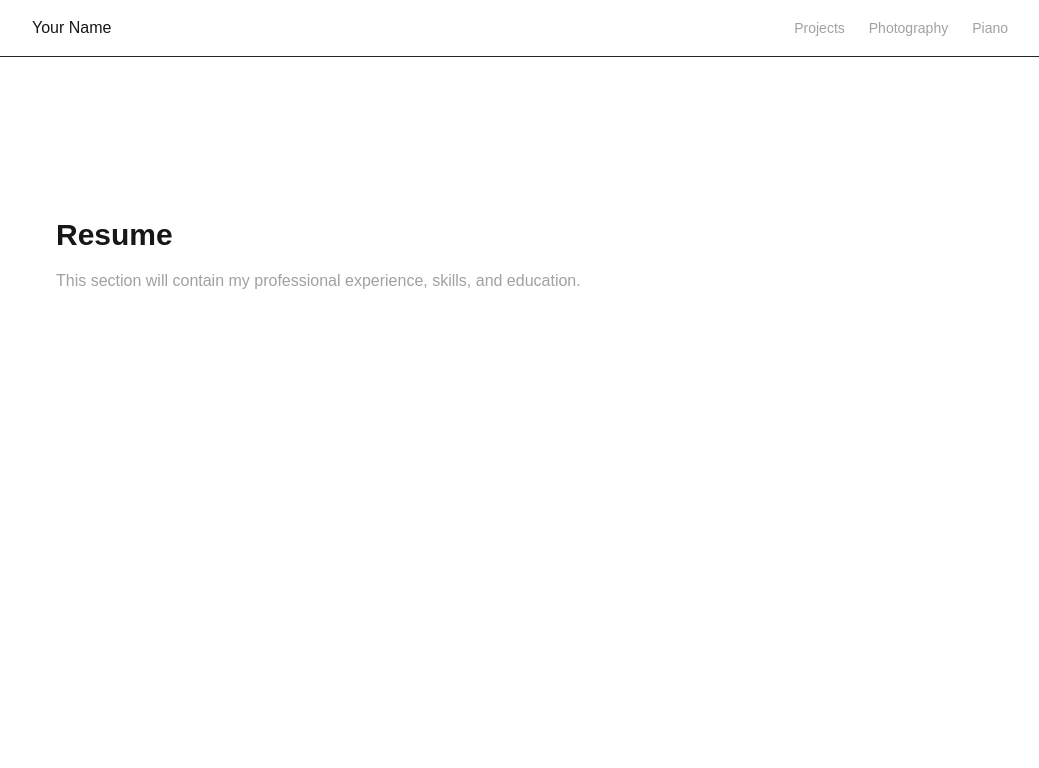
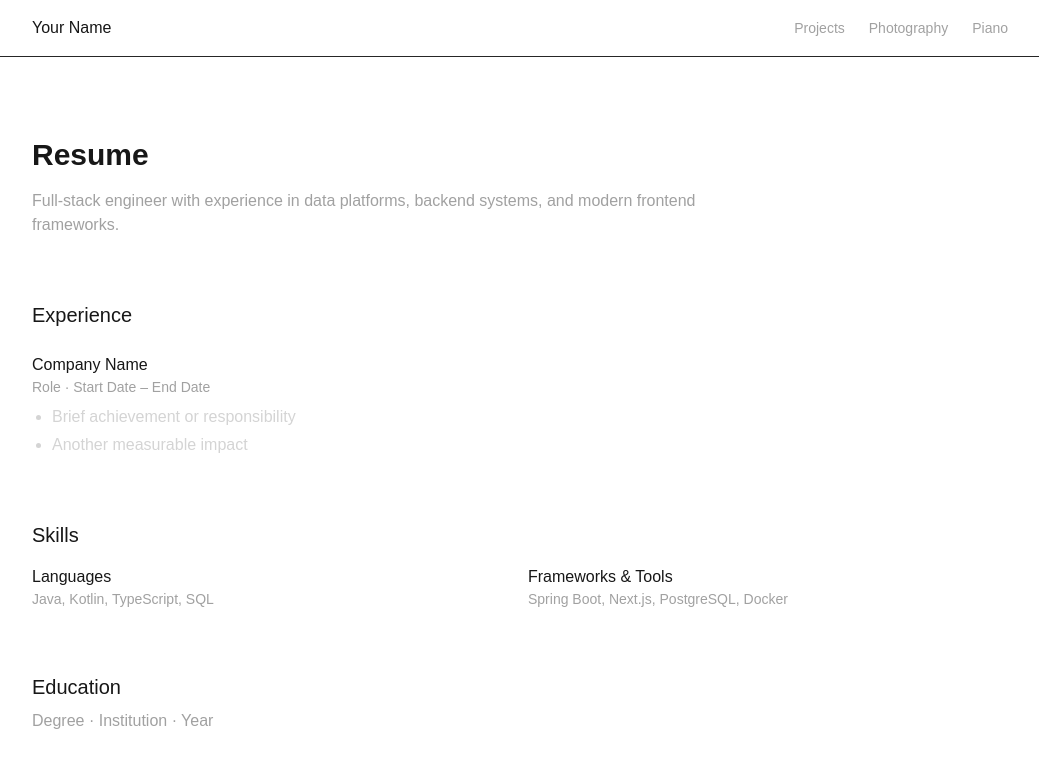
Before and after one commit to NitrogenSulfide/fierylime-portfolio, a Next.js app in the folder frontend/: page /resume in a window 1280 px wide. Shown: the top 768 px of the page, without its empty margins (120-1159 px from the left). Built offline with nearby package versions, Linux system fonts and the light colour scheme.

Commit message:
feat: implement resume page with sections for experience, skills, and education

```diff
--- a/frontend/app/resume/page.tsx
+++ b/frontend/app/resume/page.tsx
@@ -3,12 +3,57 @@ import PageLayout from "@/components/PageLayout";
 export default function ResumePage() {
     return (
         <PageLayout>
-            <main className="mx-auto max-w-5xl px-6 py-20">
+            <section className="mb-16">
                 <h1 className="text-3xl font-semibold">Resume</h1>
-                <p className="mt-4 text-neutral-400">
-                    This section will contain my professional experience, skills, and education.
+                <p className="mt-4 max-w-2xl text-neutral-400">
+                    Full-stack engineer with experience in data platforms,
+                    backend systems, and modern frontend frameworks.
                 </p>
-            </main>
+            </section>
+
+            <section className="mb-16">
+                <h2 className="text-xl font-medium">Experience</h2>
+
+                <div className="mt-6 space-y-8">
+                    <div>
+                        <h3 className="font-medium">Company Name</h3>
+                        <p className="text-sm text-neutral-400">
+                            Role · Start Date – End Date
+                        </p>
+                        <ul className="mt-2 list-disc space-y-1 pl-5 text-neutral-300">
+                            <li>Brief achievement or responsibility</li>
+                            <li>Another measurable impact</li>
+                        </ul>
+                    </div>
+                </div>
+            </section>
+
+            <section className="mb-16">
+                <h2 className="text-xl font-medium">Skills</h2>
+
+                <div className="mt-4 grid gap-4 sm:grid-cols-2">
+                    <div>
+                        <h3 className="font-medium">Languages</h3>
+                        <p className="text-sm text-neutral-400">
+                            Java, Kotlin, TypeScript, SQL
+                        </p>
+                    </div>
+
+                    <div>
+                        <h3 className="font-medium">Frameworks & Tools</h3>
+                        <p className="text-sm text-neutral-400">
+                            Spring Boot, Next.js, PostgreSQL, Docker
+                        </p>
+                    </div>
+                </div>
+            </section>
+
+            <section>
+                <h2 className="text-xl font-medium">Education</h2>
+                <p className="mt-2 text-neutral-400">
+                    Degree · Institution · Year
+                </p>
+            </section>
         </PageLayout>
     );
 }
```
